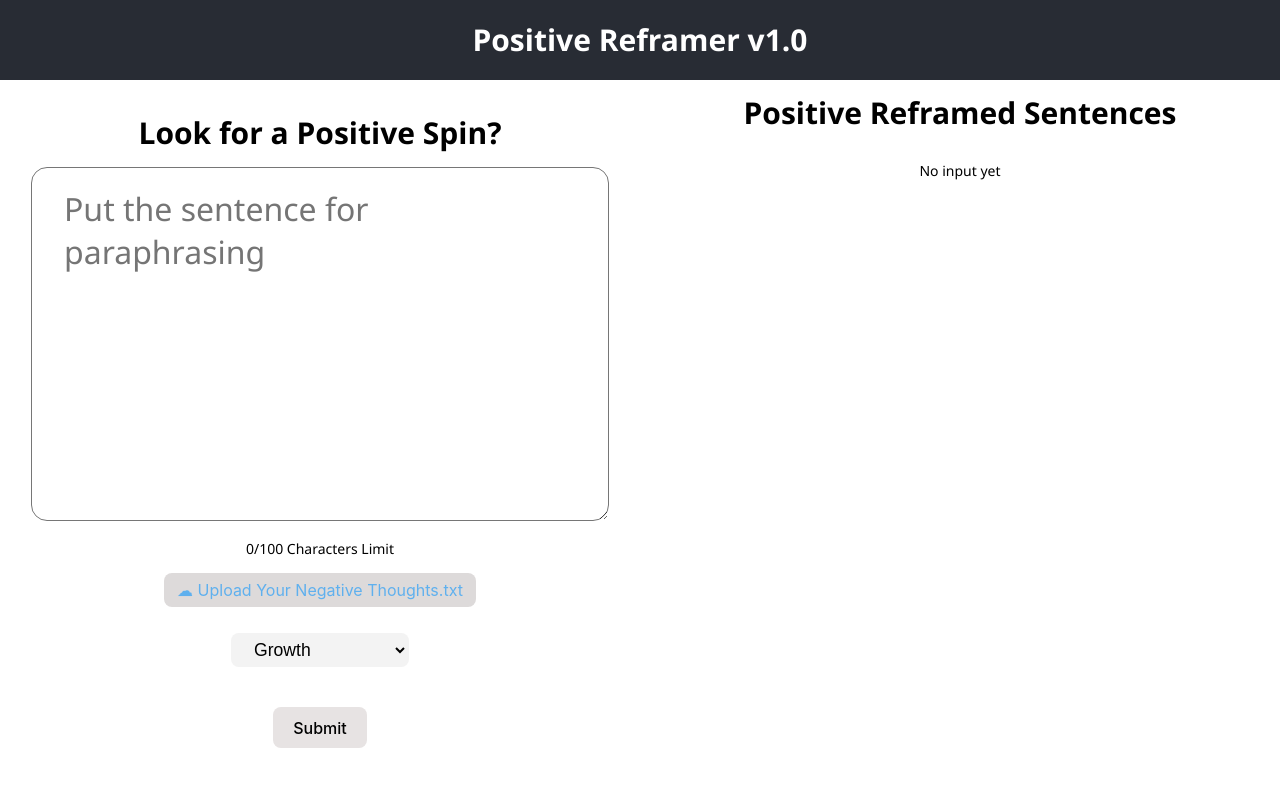
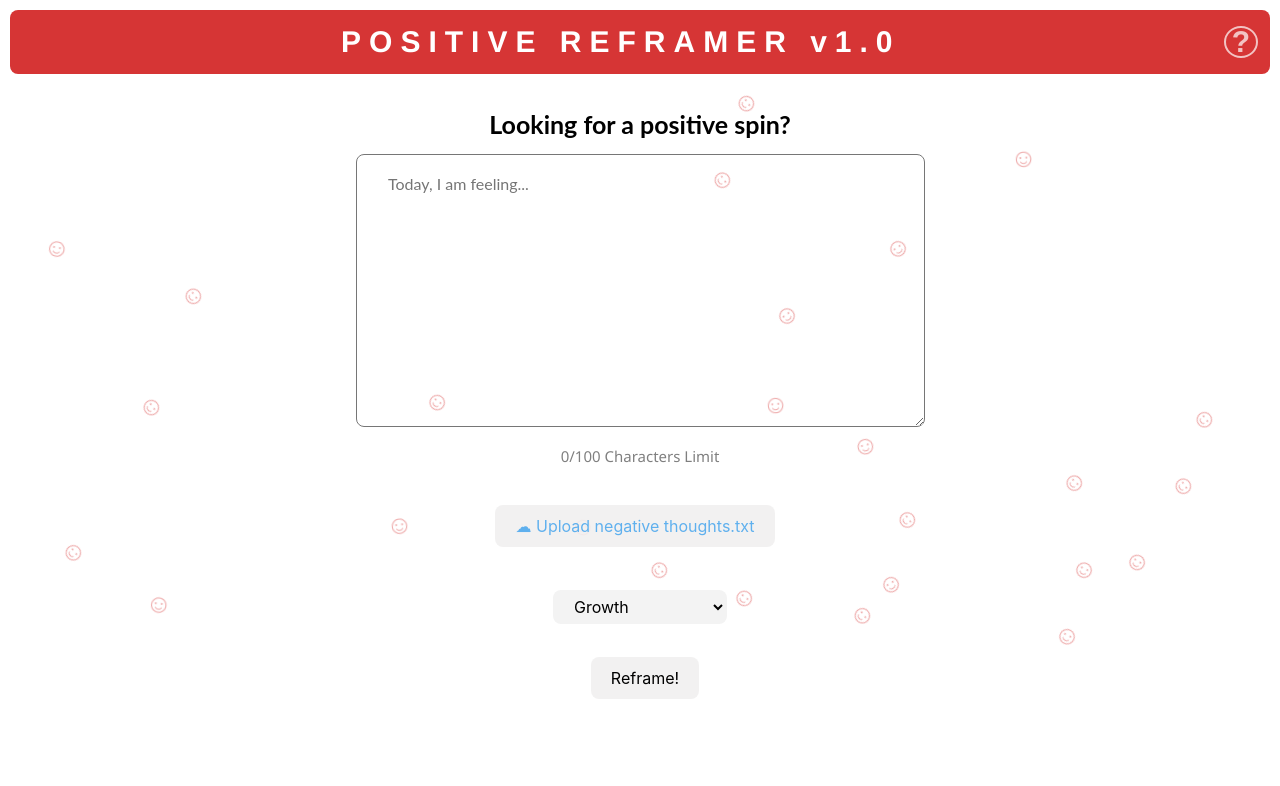
Before and after one commit to asyzhou/Positive_Reframs_Frontend, a React (Create React App) app in the folder demo_project/positiveGPT/: page / in a window 1280 px wide. Shown: the top 786 px of the page. Built offline with nearby package versions, Linux system fonts and the light colour scheme.

Commit message:
Updates to frontend
background change, some elements standardized, about page added, transitions

```diff
--- a/demo_project/positiveGPT/src/App.css
+++ b/demo_project/positiveGPT/src/App.css
@@ -1,29 +1,80 @@
 .App {
   height: 600px;
   text-align: center;
+  padding: 10px;
 }
+
 
 #root {
   max-height: 1280px;
   height: 800px;
   margin: 0 auto;
   text-align: center;
-  font-family: Inter, Avenir, Helvetica, Arial, sans-serif;
+  font-family: Inter, Avenir, Helvetica, Arial, sans-serif, Lato;
   color: black;
 
   --light-grey: #f3f3f3;
   --grey: #e7e3e3;
-  --deeper-grey: #bebfc0;;
+  --deeper-grey: #bebfc0;
 }
 
+h0 {
+  font-family: "Helvetica Neue";
+  font-size: 30px;
+  font-style: normal;
+  font-variant: normal;
+  font-weight: 700;
+  line-height: 26.4px;
+  letter-spacing: 8px;
+  display: inline;
+  flex-grow: 1;
+  text-align: center;
+  margin: 0;
+}
 
+h1 {
+  font-family: "Lato", Frutiger, "Frutiger Linotype", "Dejavu Sans", "Helvetica Neue", Arial, sans-serif;
+  font-size: 25px;
+  font-style: normal;
+  font-variant: normal;
+  /*font-weight: 400;*/
+  line-height: 26.4px;
+}
 
-h1 { font-family: "Segoe UI", Frutiger, "Frutiger Linotype", "Dejavu Sans", "Helvetica Neue", Arial, sans-serif; font-size: 30px; font-style: normal; font-variant: normal; font-weight: 700; line-height: 26.4px; }
-h3 { font-family: "Segoe UI", Frutiger, "Frutiger Linotype", "Dejavu Sans", "Helvetica Neue", Arial, sans-serif; font-size: 14px; font-style: normal; font-variant: normal; font-weight: 700; line-height: 15.4px; }
-p { font-family: "Segoe UI", Frutiger, "Frutiger Linotype", "Dejavu Sans", "Helvetica Neue", Arial, sans-serif; font-size: 14px; font-style: normal; font-variant: normal; font-weight: 400; line-height: 20px; }
+h3 {
+  font-family: "Lato", Frutiger, "Frutiger Linotype", "Dejavu Sans", "Helvetica Neue", Arial, sans-serif;
+  font-size: 15px;
+  font-style: normal;
+  font-variant: normal;
+  line-height: 15.4px;
+}
 
-blockquote { font-family: "Segoe UI", Frutiger, "Frutiger Linotype", "Dejavu Sans", "Helvetica Neue", Arial, sans-serif; font-size: 21px; font-style: normal; font-variant: normal; font-weight: 400; line-height: 30px; }
-pre { font-family: "Segoe UI", Frutiger, "Frutiger Linotype", "Dejavu Sans", "Helvetica Neue", Arial, sans-serif; font-size: 13px; font-style: normal; font-variant: normal; font-weight: 400; line-height: 18.5714px; }
+p {
+  font-family: "Segoe UI", Frutiger, "Frutiger Linotype", "Dejavu Sans", "Helvetica Neue", Arial, sans-serif;
+  font-size: 15px;
+  font-style: normal;
+  font-variant: normal;
+  font-weight: 400;
+  line-height: 20px;
+}
+
+blockquote {
+  font-family: "Segoe UI", Frutiger, "Frutiger Linotype", "Dejavu Sans", "Helvetica Neue", Arial, sans-serif;
+  font-size: 21px;
+  font-style: normal;
+  font-variant: normal;
+  font-weight: 400;
+  line-height: 30px;
+}
+
+pre {
+  font-family: "Segoe UI", Frutiger, "Frutiger Linotype", "Dejavu Sans", "Helvetica Neue", Arial, sans-serif;
+  font-size: 13px;
+  font-style: normal;
+  font-variant: normal;
+  font-weight: 400;
+  line-height: 18.5714px;
+}
 
 input[type="file"] {
   display: none;
@@ -49,26 +100,54 @@ input[type="file"] {
   display: flex;
   flex-direction: column;
   justify-content: center;
+  transition: transform 0.8s ease-in-out;
+
 }
 
 /* A div named Model_Response that takes right half of the screen and center the text */
 .Model_Response {
+  margin-top: 20px;
   float: right;
   width: 50%;
   height: 100%;
   text-align: center;
+  animation: fade-in 0.8s ease-out;
+
 }
 
 /* A div named App_Header that takes top 10% of the screen and the background color is black */
 .App_Header {
-  background-color: #282c34;
-  min-height: 10vh;
+  background-color: rgba(214, 53, 53, 1);
+  min-height: 8vh;
   display: flex;
-  flex-direction: column;
   align-items: center;
-  justify-content: center;
+  justify-content: space-between;
   font-size: calc(10px + 2vmin);
-  color: white;
+  border-radius: 8px;
+  padding: 10px;
+  box-sizing: border-box;
+  margin: 0 auto;
+}
+
+/* negative thoughts file upload */
+.custom-file-upload {
+  background-color: rgba(241, 240, 240, 0.877);
+  border-radius: 8px;
+  border: 1px solid transparent;
+  margin-top: 1.5rem;
+  color: #5fb0ee;
+  font-size: 1em;
+  font-family: inherit;
+  display: inline-block;
+  padding: 0.6em 1.2em;
+  cursor: pointer;
+  transition: 0.5s;
+  margin-right: 10px;
+
+}
+
+.custom-file-upload:hover {
+  background-color: rgba(179, 177, 177, 0.877);
 }
 
 /* A submit button with the black backgrond color and white text */
@@ -78,40 +157,37 @@ input[type="file"] {
   margin-top: 1.5rem;
   padding: 0.6em 1.2em;
   font-size: 1em;
-  font-weight: 500;
   font-family: inherit;
-  background-color: var(--grey);
+  background-color: rgba(241, 240, 240, 0.877);
   cursor: pointer;
   transition: 0.5s;
-}
-
-.submit_button:hover {
-  background-color: var(--deeper-grey);
+  margin-left: 10px;
 }
 
 /* for button called submit_button if user click the button the background color turns to orange */
 .submit_button:hover {
-  background-color: #bebfc0;
-  color: rgb(41, 32, 32);
+  background-color: rgba(179, 177, 177, 0.877);
 }
 
 /* a textarea called resume_text_area that set the text style as Times New Roman and text size as 20pt */
 .positive_text_area {
-  font-family: "Segoe UI", Frutiger, "Frutiger Linotype", "Dejavu Sans", "Helvetica Neue", Arial, sans-serif;
-  font-size: 2rem;
-  height: 40vh;
+  font-family: "Lato", Frutiger, "Frutiger Linotype", "Dejavu Sans", "Helvetica Neue", Arial, sans-serif;
+  font-size: 1rem;
+  height: 30vh;
   width: 80%;
   padding: 3% 5% 2%;
-  border-radius: 16px;
+  border-radius: 8px;
+  background-color: transparent;
+
 }
 
-.answer_area{
+.answer_area {
   display: flex;
   flex-direction: column;
   align-items: center;
 }
 
-.responses_items_contianer{
+.responses_items_contianer {
   height: 100%;
   display: flex;
   flex-direction: column;
@@ -119,12 +195,12 @@ input[type="file"] {
 }
 
 /* display the items inside the div in the center */
-.suggestion_card_container{
+.suggestion_card_container {
   display: flex;
   justify-content: center;
 }
 
-button{
+button {
   color: white;
   text-align: center;
   margin: 4px 2px;
@@ -133,13 +209,13 @@ button{
   border-radius: 8px;
 }
 
-.submit_text_container{
+.submit_text_container {
   display: flex;
   height: 20px;
   width: 200px;
 }
 
-.submit_text_button{
+.submit_text_button {
   background-color: rgba(179, 177, 177, 0.877);
   border: 1px solid transparent;
   padding: 0.6em 1.2em;
@@ -153,22 +229,12 @@ button{
 }
 
 .submit_text_button:active {
-  background-color: rgba(214, 53, 53, 0.877);
+  background-color: rgba(214, 53, 53, 1);
   border: none;
 }
 
-.custom-file-upload {
-  border: 1px solid transparent;
-  background-color: rgb(221, 218, 218);
-  color: #5fb0ee;
-  border-radius: 8px;
 
-  display: inline-block;
-  padding: 6px 12px;
-  cursor: pointer;
-}
-
-.Strategy_Selection{
+.Strategy_Selection {
   margin-top: 10vh;
   height: 20vh;
 }
@@ -178,15 +244,16 @@ button{
 .submit_user_response_button {
   align-items: center;
   appearance: none;
-  background-color: #FCFCFD;
-  border-radius: 4px;
-  border-width: 0;
-  box-shadow: rgba(45, 35, 66, 0.4) 0 2px 4px,rgba(45, 35, 66, 0.3) 0 7px 13px -3px,#D6D6E7 0 -3px 0 inset;
+  background-color: rgba(241, 240, 240, 0.877);
+  border: 1px solid transparent;
+  border-radius: 8px;
+  box-shadow: rgba(45, 35, 66, 0.4) 0 2px 4px, rgba(45, 35, 66, 0.3) 0 7px 13px -3px, #D6D6E7 0 -3px 0 inset;
   box-sizing: border-box;
   color: #36395A;
   cursor: pointer;
   display: inline-flex;
-  font-family: "JetBrains Mono",monospace;
+  font-family: "Lato";
+  font-size: 1em;
   height: 48px;
   justify-content: center;
   line-height: 1;
@@ -198,14 +265,15 @@ button{
   position: relative;
   text-align: left;
   text-decoration: none;
-  transition: box-shadow .15s,transform .15s;
+  transition: box-shadow .15s, transform .15s;
   user-select: none;
   -webkit-user-select: none;
   touch-action: manipulation;
   white-space: nowrap;
-  will-change: box-shadow,transform;
+  will-change: box-shadow, transform;
   font-size: 18px;
 }
+
 
 .submit_user_response_button:focus {
   box-shadow: #D6D6E7 0 0 0 1.5px inset, rgba(45, 35, 66, 0.4) 0 2px 4px, rgba(45, 35, 66, 0.3) 0 7px 13px -3px, #D6D6E7 0 -3px 0 inset;
@@ -220,3 +288,152 @@ button{
   box-shadow: #D6D6E7 0 3px 7px inset;
   transform: translateY(2px);
 }
+
+
+/*TRYING TO MAKE BACKGROUND PRETTY*/
+
+.actual_content {
+  position: relative;
+  z-index: 1;
+  /* set a higher z-index value than the bouncing images */
+}
+
+
+.bouncing-circle {
+  position: absolute;
+  width: 39px;
+  height: 39px;
+  color: rgba(214, 53, 53, 1);
+  font-size: calc(10px + 2vmin);
+  font-family: 'Lato';
+  opacity: 0.4;
+  z-index: 0;
+  animation-name: floating;
+  -webkit-animation-name: floating;
+  animation-duration: 8s;
+  -webkit-animation-duration: 8s;
+  animation-iteration-count: infinite;
+  -webkit-animation-iteration-count: infinite;
+}
+
+
+@keyframes floating {
+  0% {
+    transform: translateY(0%) rotate(-55deg);
+  }
+
+  50% {
+    transform: translateY(-300%) rotate(55deg);
+  }
+
+  100% {
+    transform: translateY(0%) rotate(-55deg);
+  }
+}
+
+@-webkit-keyframes floating {
+  0% {
+    -webkit-transform: translateY(0%);
+  }
+
+  50% {
+    -webkit-transform: translateY(300%);
+  }
+
+  100% {
+    -webkit-transform: translateY(0%);
+  }
+}
+
+/*About window*/
+.about-overlay {
+  position: fixed;
+  top: 0;
+  left: 0;
+  width: 100%;
+  height: 100%;
+  background-color: rgba(0, 0, 0, 0.5);
+  display: flex;
+  justify-content: center;
+  align-items: center;
+  z-index: 999;
+}
+
+.about-window {
+  background-color: white;
+  padding: 10px;
+  width: 60%;
+  border-radius: 8px;
+  z-index: 1000;
+}
+
+.about-window-close {
+  position: absolute;
+  color: var(--deeper-grey);
+  top: 0px;
+  right: 0px;
+  font: "Lato";
+  font-size: 20px;
+  font-weight: normal;
+  border: none;
+  background: none;
+  cursor: pointer;
+}
+
+.about-content {
+  padding: 10px 20px 20px 20px;
+  position: relative;
+}
+
+.about-text {
+  margin: 20px;
+  position: relative;
+}
+
+/*About window x-out button*/
+
+button {
+  color: white;
+  font-family: "Helvetica Neue";
+  font-size: 30px;
+  font-style: normal;
+  font-variant: normal;
+  font-weight: 700;
+  line-height: 26.4px;
+  background-color: transparent;
+  border: 2px solid white;
+  border-radius: 50%;
+  opacity: 70%;
+}
+
+
+/*shifting tabs to the right when submitted*/
+
+.center {
+  transform: translateX(50%);
+}
+
+.left {
+  transform: translateX(0%);
+}
+
+
+@keyframes fade-in {
+  0% {
+    opacity: 0;
+    right: -100%;
+  }
+
+  100% {
+    opacity: 1;
+    right: 10%;
+  }
+}
+
+/* making buttons nice */
+.all_buttons_container {
+  display: flex;
+  justify-content: center;
+  align-items: center;
+  width: 100%;
+}
--- a/demo_project/positiveGPT/src/App.js
+++ b/demo_project/positiveGPT/src/App.js
@@ -4,16 +4,38 @@
 
 // should be a resume and job description
 
-import React, { Component, useEffect } from 'react';
+import React, { Component, useRef, useEffect, useState } from 'react';
 import './App.css';
 import StrategySelection from './components/StrategySelection';
 import SuggestionCard from './components/SuggestionCard.jsx';
 import { supabase } from './client.js';
 
-function App(){
+// added navigation
+import About from './components/about.js';
+
+//sigmoid and random function for generating random smileys
+function sigmoid(x) {
+  return 1 / (1 + Math.exp(-x));
+}
+function RandomSmileys({ top, left, animationDelay }) {
+  const style = {
+    position: "absolute",
+    top: `${top}px`,
+    left: `${left}px`,
+    animationDelay: `${animationDelay}s`
+  };
+  return (
+    <span className="bouncing-circle" style={style}>&#9786;</span>
+  );
+}
+
+
+
+
+function App() {
   const [message, setMessage] = React.useState(''); // message to send to server
-  const [fileName, setFileName] = React.useState('☁ Upload Your Negative Thoughts.txt'); // name of the file to upload [should be a resume
-  const {characters, setCharacters} = React.useState(0); // number of characters in the textarea box
+  const [fileName, setFileName] = React.useState('☁ Upload negative thoughts.txt'); // name of the file to upload [should be a resume
+  const { characters, setCharacters } = React.useState(0); // number of characters in the textarea box
   const [strategy, setStrategy] = React.useState('')
 
   const [isSubmitting, setIsSubmitting] = React.useState(false); // check whether user has submitted the input or not
@@ -30,10 +52,10 @@ function App(){
     "3. Talk to someone. Reach out to a friend or family member and let them know how you’re feeling. Talking to"];
 
   const [userRatings, setUserRatings] = React.useState([
-    {id: 0, rating: 1}, // own server response 1
-    {id: 1, rating: 1}, // gpt response 1
-    {id: 2, rating: 1}, // gpt response 2
-    {id: 3, rating: 1}, // gpt response 3
+    { id: 0, rating: 1 }, // own server response 1
+    { id: 1, rating: 1 }, // gpt response 1
+    { id: 2, rating: 1 }, // gpt response 2
+    { id: 3, rating: 1 }, // gpt response 3
   ]); // user ratings for each response
 
   const test_responses_items = test_responses.map((response_single) =>
@@ -45,7 +67,7 @@ function App(){
   const handleFileUpload = (event) => {
     const SelectedFile = event.target.files[0];
     console.log(SelectedFile);
-    if(SelectedFile.type === "text/plain"){
+    if (SelectedFile.type === "text/plain") {
       const reader = new FileReader();
       reader.readAsText(SelectedFile);
       setFileName(`File name: ${SelectedFile.name}`);
@@ -62,8 +84,8 @@ function App(){
 
   const handleChange = (event) => {
     setMessage(event.target.value);
-    if(event.target.value.length > 100){
-      setMessage(event.target.value.substring(0,100));
+    if (event.target.value.length > 100) {
+      setMessage(event.target.value.substring(0, 100));
     }
   } // update the message to send to the server
 
@@ -97,13 +119,13 @@ function App(){
 
         const responses_items_own = non_empty_responses_own.map((response_single, index) =>
         (<li className='suggestion_card_container'>
-          <SuggestionCard text={response_single} id={index} handleRatingChange={handleRatingChange}/>
+          <SuggestionCard text={response_single} id={index} handleRatingChange={handleRatingChange} />
         </li>)
         );
 
         const responses_items_gpt = non_empty_responses_gpt.map((response_single, index) =>
         (<li className='suggestion_card_container'>
-          <SuggestionCard text={response_single} id={index+1} handleRatingChange={handleRatingChange}/>
+          <SuggestionCard text={response_single} id={index + 1} handleRatingChange={handleRatingChange} />
         </li>)
         );
 
@@ -122,7 +144,7 @@ function App(){
 
   const handleRatingChange = (updated_rating, id) => {
     console.log("Target rating is: ", updated_rating);
-    console.log("id is:",id);
+    console.log("id is:", id);
     // record the rating from user
 
     setUserRatings(prevRatings => {
@@ -155,7 +177,7 @@ function App(){
     // if the rating have duplicates, then don't post to database, and alert the user
     const current_ratings = userRatings.map((rating) => rating.rating);
     const uniqueRatings = [...new Set(current_ratings)];
-    if(uniqueRatings.length !== current_ratings.length){
+    if (uniqueRatings.length !== current_ratings.length) {
       alert("Please make sure you have rated each response differently.");
       return;
     }
@@ -184,53 +206,94 @@ function App(){
     if (error) console.log('error', error)
   }
 
+  // get positions for the smiley faces in the background
+  const positionsRef = useRef(
+    Array(30)
+      .fill()
+      .map(() => ({
+        top: Math.floor(Math.random() * window.innerHeight),
+        left: Math.floor(Math.random() * window.innerWidth),
+        animationDelay: Math.random() * 5 // Change the number to adjust the delay range
+      }))
+  );
+
+  useEffect(() => {
+    console.log(positionsRef.current);
+  }, []);
+
+  // about window
+  const [showAboutWindow, setShowAboutWindow] = useState(false);
+  const handleOpenAbout = () => {
+    setShowAboutWindow(true);
+  };
+  const handleCloseAbout = () => {
+    setShowAboutWindow(false);
+  };
+
+
+
   // for the response, chop it down to a list of strings if they are separated by a dot character
   // then display each string in a list
   // for the message, display it in a textarea box
 
-
-
   // the textarea box and response text should be in the middle of the left screen and the right screen
   return (
     <div className="App">
+      <div className='background-smileys'>
+        {positionsRef.current.map((posAndDelay, index) => (
+          <RandomSmileys key={index} {...posAndDelay} />
+        ))}
+      </div>
+
+      <div className="actual_content">
+        <div>
           <div className="App_Header">
-      <h1>Positive Reframer v1.0</h1>
+            <h0 style={{ 'color': 'white' }}> POSITIVE   REFRAMER v1.0 </h0>
+            <div className="button-container">
+              <button onClick={handleOpenAbout}>?</button>
+            </div>
+            {showAboutWindow && <About handleClose={handleCloseAbout} />}
           </div>
 
           <div>
-      <div className="User_Submit">
+            <div className={`User_Submit ${!isSubmitting ? 'center' : 'left'}`}>
               <form onSubmit={handleSubmit}>
-          <h1>Look for a Positive Spin?</h1>
+                <h1>Looking for a positive spin?</h1>
                 <div>
                   <label>
-              <textarea className='positive_text_area' maxLength={100} placeholder='Put the sentence for paraphrasing' value={message} onChange={handleChange} />
-              <p>{message.length}/100 Characters Limit</p>
+                    <textarea className='positive_text_area' maxLength={100} placeholder='Today, I am feeling...' value={message} onChange={handleChange} />
+                    <p style={{ opacity: '0.5' }}>{message.length}/100 Characters Limit</p>
                   </label>
                 </div>
 
                 <div>
                   <label htmlFor="resume-file" className="custom-file-upload">
                     <span>{fileName}</span>
-                <input className='submit_text_button' id="resume-file" name='resume' type="file" onChange={handleFileUpload}/>
+                    <input className='submit_text_button' id="resume-file" name='resume' type="file" onChange={handleFileUpload} />
                   </label>
+                  <StrategySelection setCurrentStrategy={setStrategy} />
+                  <input className='submit_button' type="submit" value="Reframe!" />
+
                 </div>
 
-          <StrategySelection setCurrentStrategy={setStrategy}/>
-          <input className='submit_button' type="submit" value="Submit" />
+                {/* <div className='all_buttons_container'>
+                    <label htmlFor="resume-file" className="custom-file-upload">
+                      <span>{fileName}</span>
+                      <input className='submit_text_button' id="resume-file" name='resume' type="file" onChange={handleFileUpload} />
+                    </label>
+                    <StrategySelection setCurrentStrategy={setStrategy} />
+                    <input className='submit_button' type="submit" value="Reframe!" />
+
+                  </div> */}
               </form>
             </div>
 
-      <div className="Model_Response">
-        <h1>Positive Reframed Sentences</h1>
+            {isSubmitting && (
+              <div className="Model_Response fade-in">
+                <h1>Positively reframed sentences:</h1>
                 <div className='answer_area'>
-          {/* {
-            <ul className='responses_items_contianer'>
-              {test_responses_items}
-            </ul>
-          } */}
                   {
-            isSubmitting ? (
-              isLoading ? (<p>Loading...</p> ) :
+                    isLoading ? (<p>Loading a positive spin...</p>) :
                       (
                         <div>
                           <h3>Own Responses</h3>
@@ -248,22 +311,21 @@ function App(){
                             onClick={handleFeedBackSubmission}>Submit Feedback</button>
                         </div>
 
-
-
-
                       )
-              ) : (<p>No input yet</p>)
                   }
 
                 </div>
-
+              </div>
+            )}
 
           </div>
         </div>
+      </div>
 
-  </div>
+    </div >
 
   );
 }
 
+
 export default App;
--- a/demo_project/positiveGPT/src/components/StrategySelection.css
+++ b/demo_project/positiveGPT/src/components/StrategySelection.css
@@ -1,17 +1,20 @@
-.strategies{
-    padding: 1rem 5px;
+.strategies {
+    padding: 0.6em 1.2em;
+    margin-top: 1.5rem;
     display: flex;
     flex-direction: row;
     justify-content: center;
     gap: 2rem;
     flex-wrap: wrap;
+
 }
 
-#selection-list{
+#selection-list {
     border-radius: 8px;
     border: 1px solid transparent;
     background-color: var(--light-grey);
-    font-size: 1.1em;
+    font-size: 1em;
+    font-family: inherit;
     color: black;
     padding: 0.3em 1em;
     transition: background-color 0.5s;
@@ -19,18 +22,18 @@
 }
 
 #selection-list:hover {
-    background-color: rgb(202, 197, 197);
+    background-color: rgba(241, 240, 240, 0.877);
 }
 
-#selection-list:focus{
+#selection-list:focus {
     outline: none;
 }
 
-#selection-list option{
-    background-color: rgb(247, 251, 252);
+#selection-list option {
+    background-color: rgba(241, 240, 240, 0.877);
     border-radius: 8px;
 }
 
-#first-selection{
-    margin-top: 10px;
+#first-selection {
+    margin-top: 1.5rem;
 }
--- /dev/null
+++ b/demo_project/positiveGPT/src/components/about.js
@@ -0,0 +1,34 @@
+import React from "react";
+
+function AboutWindow({ handleClose }) {
+    return (
+        <div className="about-overlay">
+            <div className="about-window">
+                <div className="about-content">
+                    <button className="about-window-close" onClick={handleClose}>X</button>
+                    <div className="about-text">
+                        <h1 style={{ fontSize: '100px', margin: '50px' }}> &#9786;</h1>
+                        <h1 style={{ textAlign: 'left' }}>What is positive reframing?</h1>
+                        <p style={{ textAlign: 'left' }}>Positive reframing is a technique used to overcome negative thoughts by replacing them with a more hopeful, alternative perspective on the situation. This tool provides suggestions on how you can reconstruct your own thoughts using proven strategies from positive pyschology. </p>
+
+                        <h1 style={{ textAlign: 'left' }}>We draw on six main strategies...</h1>
+                        <p style={{ textAlign: 'left' }}>  <span style={{ fontWeight: 'bold' }}>Growth mindset: </span>  the belief that one's abilities can be improved over time and apparent setbacks can be enhancing rather an debiliating. <br></br>
+                            <span style={{ fontWeight: 'bold' }}>Impermanence: </span> the idea that negative experiences are finite or temporary and others have also experienced similar forms of adversity. <br></br>
+                            <span style={{ fontWeight: 'bold' }}>Neutralizing: </span> removing or rewriting negative phrases in more neutral terms. <br></br>
+                            <span style={{ fontWeight: 'bold' }}>Optimism: </span> shifting emphasis to the more positive aspects of the situation, including expectations for a bright future. <br></br>
+                            <span style={{ fontWeight: 'bold' }}>Self-affirmation: </span> asserting a more holistic or expansive version of oneself by listing one's values, skills, and positive characteristics. <br></br>
+                            <span style={{ fontWeight: 'bold' }}>Thankfulness: </span> an attitude which expresses more thankfulness and gratitude for the situation.</p>
+
+                        <h1 style={{ textAlign: 'left' }}>Want to learn more?</h1>
+                        <p style={{ textAlign: 'left' }}>Check out .... </p>
+
+                        <p style={{ textAlign: 'left', opacity: '40%' }}>Created by Jeffrey Liu, Azure Zhou, Caleb Ziems, and Diyi Yang<br></br>Stanford Social and Language Technologies Lab</p>
+
+                    </div>
+                </div>
+            </div>
+        </div>
+    );
+}
+
+export default AboutWindow;
```
Also changed, not shown: 1 other file (tests, documents, lock files or other folders). Lines whose indentation alone changed are shown as unchanged.
